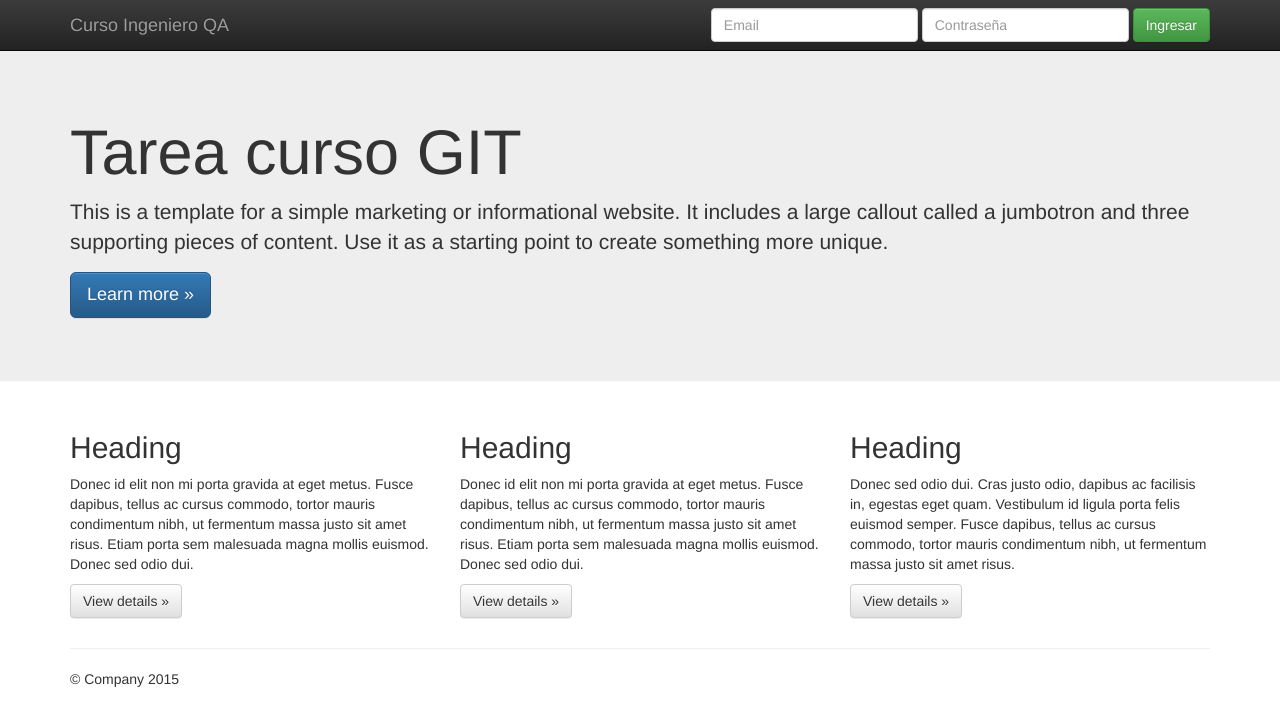
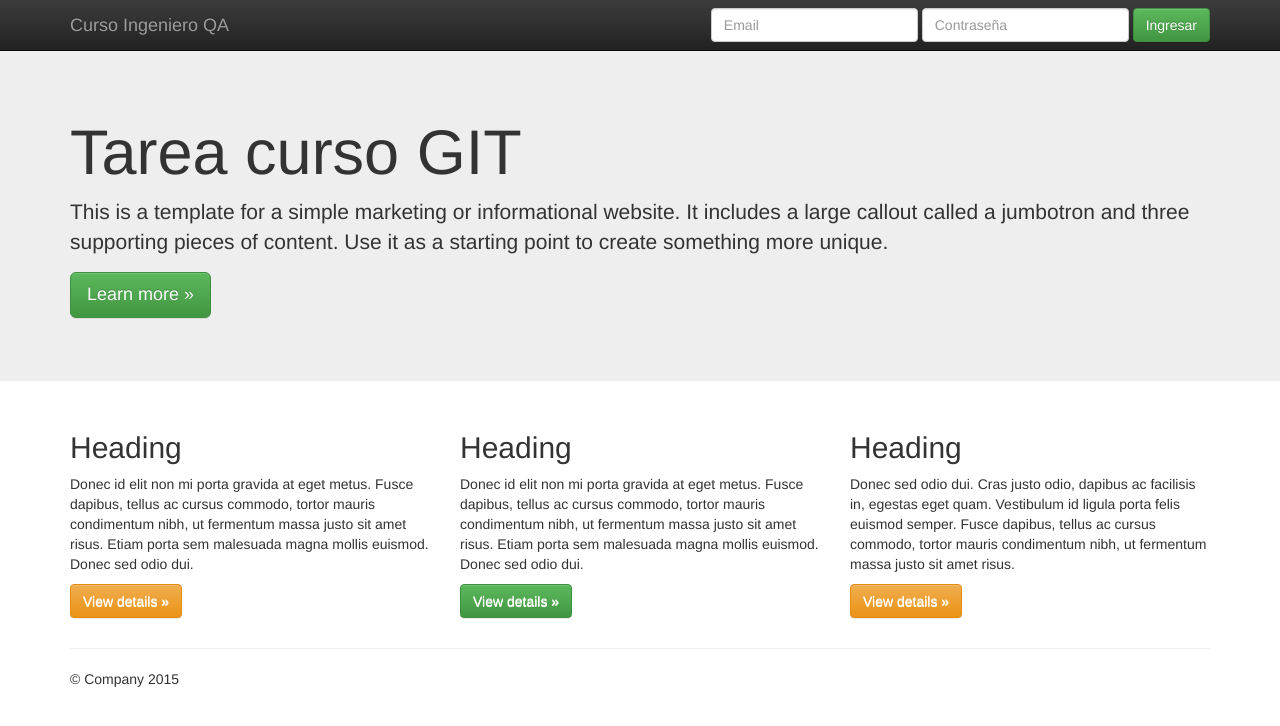
Before and after one commit to estefanivaldes/PruebaGit, a plain HTML site: page index.html in a window 1280 px wide. Drawn offline with nearby package versions, Linux system fonts and the light colour scheme.

Commit message:
Cambio 4 se cambia color de botones

```diff
--- a/index.html
+++ b/index.html
@@ -57,7 +57,7 @@
       <div class="container">
         <h1>Tarea curso GIT</h1>
         <p>This is a template for a simple marketing or informational website. It includes a large callout called a jumbotron and three supporting pieces of content. Use it as a starting point to create something more unique.</p>
-        <p><a class="btn btn-primary btn-lg" href="#" role="button">Learn more &raquo;</a></p>
+        <p><a class="btn btn-success btn btn-primary btn-lg" href="#" role="button">Learn more &raquo;</a></p>
       </div>
     </div>
 
@@ -67,17 +67,17 @@
         <div class="col-md-4">
           <h2>Heading</h2>
           <p>Donec id elit non mi porta gravida at eget metus. Fusce dapibus, tellus ac cursus commodo, tortor mauris condimentum nibh, ut fermentum massa justo sit amet risus. Etiam porta sem malesuada magna mollis euismod. Donec sed odio dui. </p>
-          <p><a class="btn btn-default" href="#" role="button">View details &raquo;</a></p>
+          <p><a class="btn btn-default btn btn-warning" href="#" role="button">View details &raquo;</a></p>
         </div>
         <div class="col-md-4">
           <h2>Heading</h2>
           <p>Donec id elit non mi porta gravida at eget metus. Fusce dapibus, tellus ac cursus commodo, tortor mauris condimentum nibh, ut fermentum massa justo sit amet risus. Etiam porta sem malesuada magna mollis euismod. Donec sed odio dui. </p>
-          <p><a class="btn btn-default" href="#" role="button">View details &raquo;</a></p>
+          <p><a class="btn btn-default btn btn-success" href="#" role="button">View details &raquo;</a></p>
        </div>
         <div class="col-md-4">
           <h2>Heading</h2>
           <p>Donec sed odio dui. Cras justo odio, dapibus ac facilisis in, egestas eget quam. Vestibulum id ligula porta felis euismod semper. Fusce dapibus, tellus ac cursus commodo, tortor mauris condimentum nibh, ut fermentum massa justo sit amet risus.</p>
-          <p><a class="btn btn-default" href="#" role="button">View details &raquo;</a></p>
+          <p><a class="btn btn-default btn btn-warning" href="#" role="button">View details &raquo;</a></p>
         </div>
       </div>
 
```
